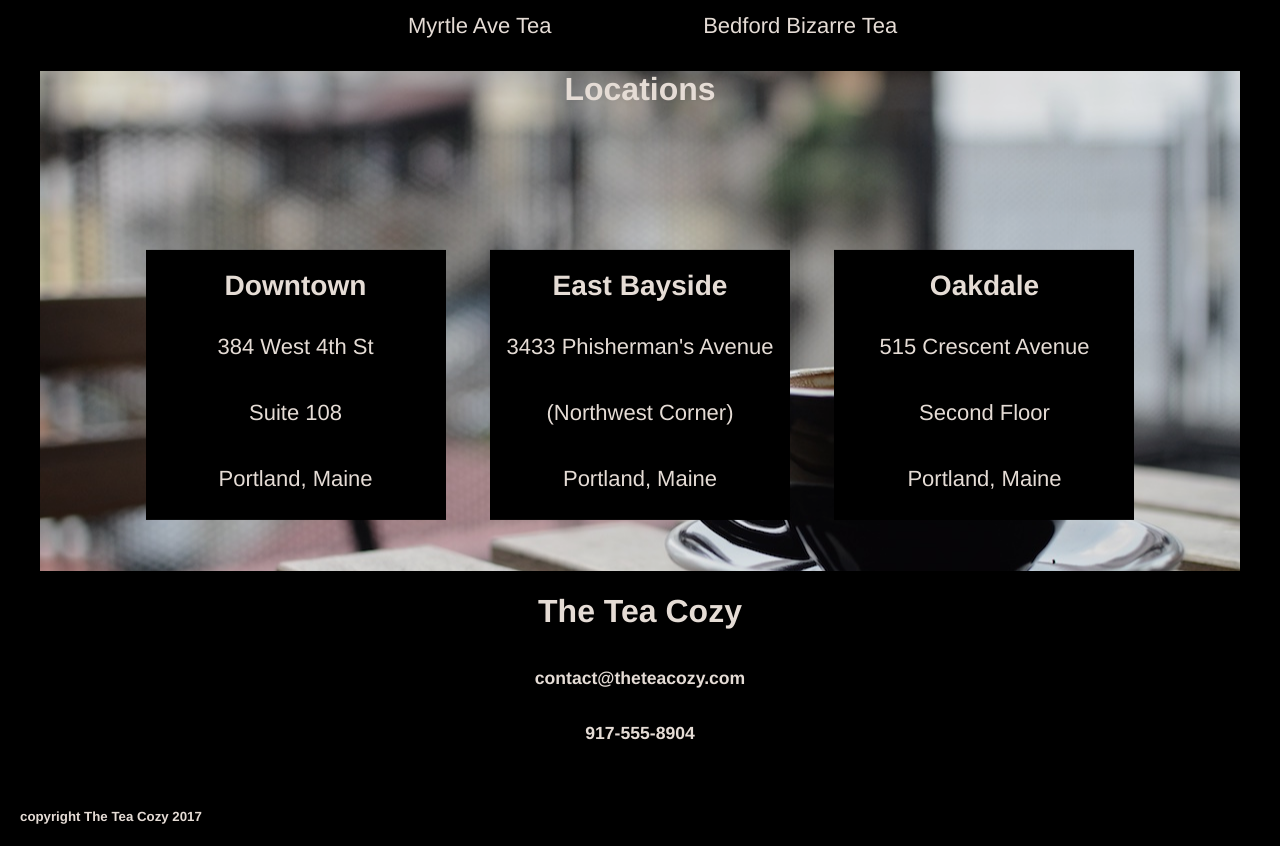
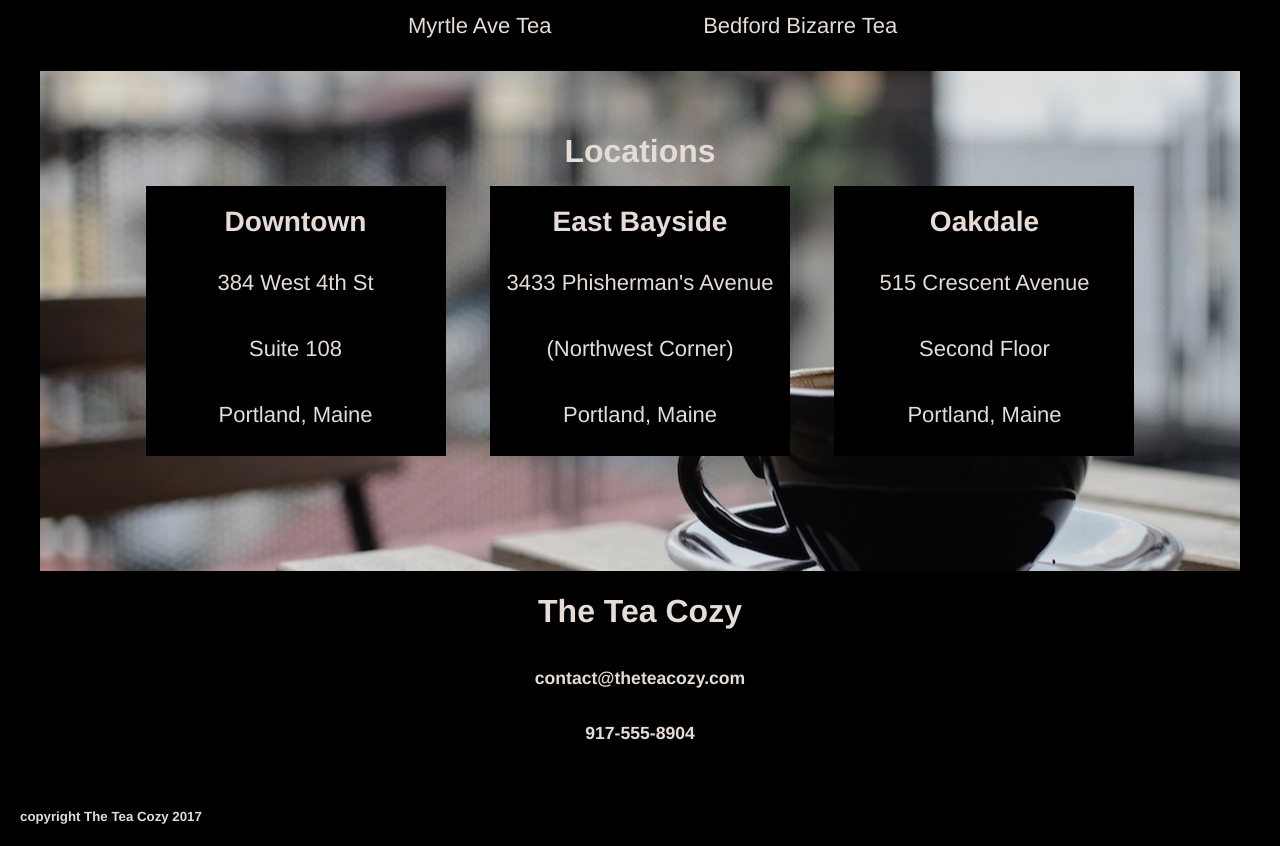
Before and after one commit to StanleyGM93/Tea-Cozy, a plain HTML site: page index.html in a window 1280 px wide. Shown: the part 1309-2155 px from the top of the page. Drawn offline with Linux system fonts and the light colour scheme.

Commit message:
Completed styling the locations section in large screen view

```diff
--- a/styles/locations.css
+++ b/styles/locations.css
@@ -10,18 +10,35 @@
 }
 
 #locations h2 {
+    position: relative;
     margin-block-start: 0;
+    margin-block-end: 1rem;
+    top: calc(115px - 37px - 16px); /* See below*/
 }
 
-#locations ul {
+/* #locations ul {
     display: inline-block;
-    width: 18.75rem; /* 300px */
+    width: 18.75rem;
     background-color: black;
     margin-block: auto;
     opacity: 1;
     position: relative;
-    top: 50%;
-    transform: translateY(-50%);
+    top: calc(115px - 37px - 16px);
+} */
+
+#locations ul {
+    display: inline-flex;
+    flex-direction: column;
+    flex-wrap: nowrap;
+    width: 18.75rem;
+    background-color: black;
+    margin-block: auto;
+    opacity: 1;
+    position: relative;
+    top: calc(115px - 37px - 16px);
+    /* Article height - ul height = 115px.
+        h2 height is 37 px
+        h2 margin is 16px*/
 }
 
 #locations ul + ul {
```
